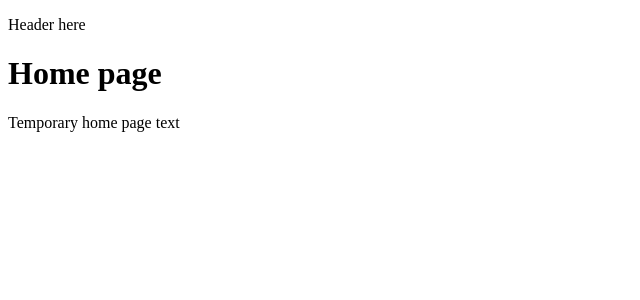
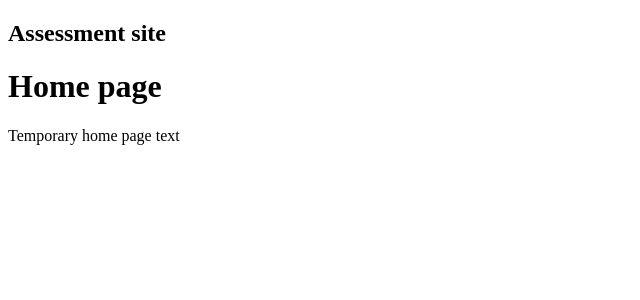
Before and after one commit to JustinRickard/RecruitmentSystem, a React app in the folder src/Frontend.React/: page /assessment in a window 1280 px wide. Shown: the top 300 px of the page, without its empty margins (0-640 px from the left). Built offline with nearby package versions, Linux system fonts and the light colour scheme; the HTML template or start-up script is replaced by a standard one.

Commit message:
Add header to assessment app pages

```diff
--- a/src/Frontend.React/src/participantApp/components/App.js
+++ b/src/Frontend.React/src/participantApp/components/App.js
@@ -1,11 +1,12 @@
 import React from 'react';
 import PropTypes from 'prop-types';
+import Header from './Header';
 
 class App extends React.Component {
     render() {
         return  (
             <div className="container-fluid">
-                <p>Header here</p>
+                <Header text="Assessment site" />
                 {this.props.children}
             </div>
         );
--- a/src/Frontend.React/src/participantApp/components/AssessmentPage.js
+++ b/src/Frontend.React/src/participantApp/components/AssessmentPage.js
@@ -6,8 +6,14 @@ class AssessmentPage extends React.Component {
             <div>
                 <h1>Assessment page</h1>
                 <p>Temporary assessment page text</p>
+                <Button text="Back" />
+                <Button text="Next" />
             </div>
         );
+    }
+
+    onNext() {
+        alert("Button next clicked")
     }
 }
 
--- /dev/null
+++ b/src/Frontend.React/src/participantApp/components/Header.js
@@ -0,0 +1,20 @@
+import React from 'react';
+
+class Header extends React.Component{
+    render() {
+
+        return (
+            <div className="navbar navbar-default navbar-fixed-top">
+                <div className="container-fluid">
+                    <div className="navbar-header">
+                        <div>
+                            <h2>{this.props.text}</h2>
+                        </div>
+                    </div>
+                </div>
+            </div>
+        );
+    }
+}
+
+export default Header
--- a/src/Frontend.React/webpack.config.js
+++ b/src/Frontend.React/webpack.config.js
@@ -24,7 +24,7 @@ module.exports = {
         ]
     },
     devServer: {
-        publicPath: "/",
+        publicPath: "./",
         contentBase: "./",
         hot: true
     },
```
Also changed, not shown: src/Frontend.React/src/common/components/Button.js (added, +11 -0 lines), src/Frontend.React/src/common/components/button.js (deleted, +0 -11 lines), src/Frontend.React/src/participantApp/index.html (+9 -0 lines), src/Frontend.React/dist/participant-bundle.js.
